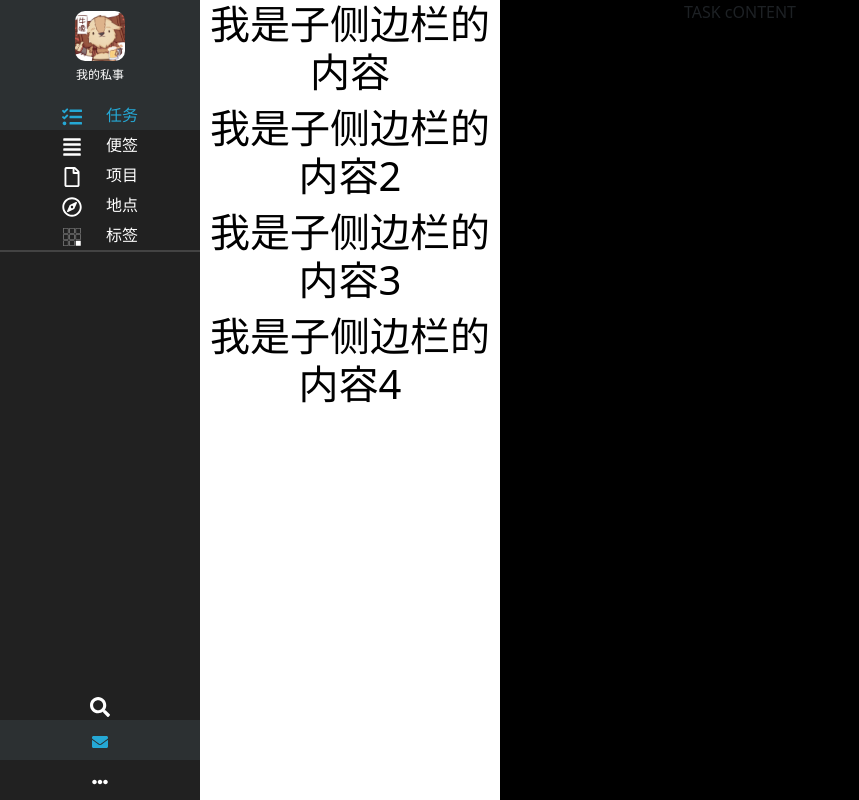
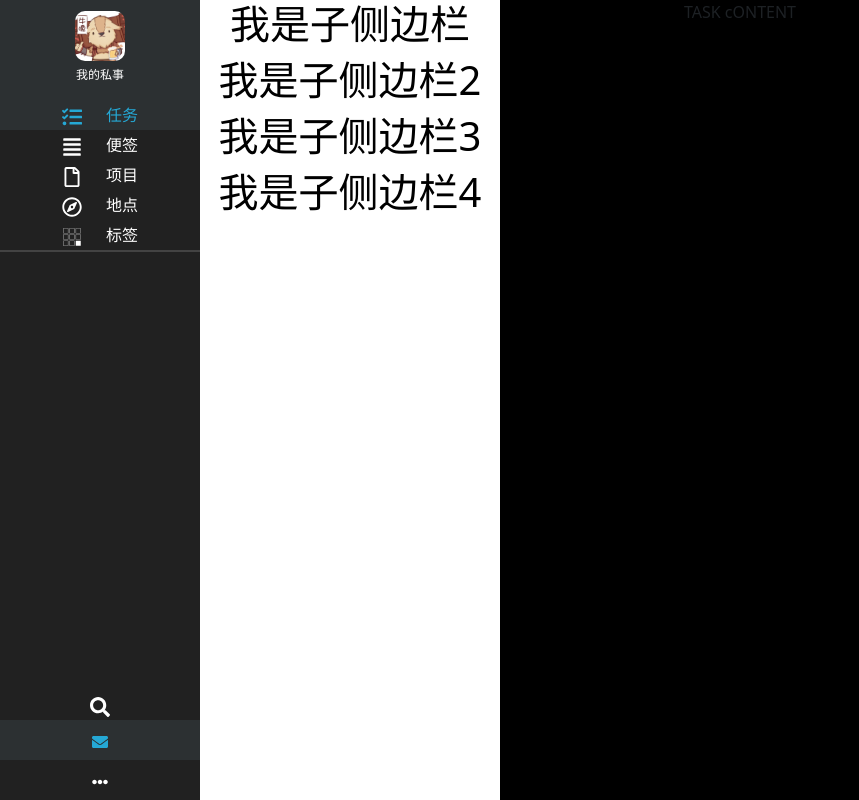
Before and after one commit to liulaoliu/hieplan, a React (Create React App) app: page /main/task in a window 1280 px wide. Both pictures are taken after a click on the element 100 px from the left and 740 px from the top of the page. Shown: the whole page, without its empty margins (0-859 px from the left). Built offline with nearby package versions, Linux system fonts and the light colour scheme.

Commit message:
通过在sidebardata.config.ts中提供子侧边栏的具体 组件,可以渲染对应的子侧边栏

```diff
--- a/src/Components/sidebar/Sidebar.tsx
+++ b/src/Components/sidebar/Sidebar.tsx
@@ -84,21 +84,17 @@ export default function Sidebar({ inWhatRoute }: Props): ReactElement {
               />
             );
           }
+
           return (
             <SidebarBlock
               key={idx}
               height={40}
               childSidebarContent={
-                <div
-                  style={{
-                    color: "black",
-                  }}
-                >
-                  <h1> 我是子侧边栏的内容</h1>
-                  <h1> 我是子侧边栏的内容2</h1>
-                  <h1> 我是子侧边栏的内容3</h1>
-                  <h1> 我是子侧边栏的内容4</h1>
-                </div>
+                item.childSidebar ? (
+                  <item.childSidebar />
+                ) : (
+                  <div>"没提供子侧边栏内容,你瞎传什么呢? 赶紧删了"</div>
+                )
               }
               passWhenChangeByOuterState={{
                 itemName: item.itemName,
--- a/src/Components/sidebar/SidebarData.config.ts
+++ b/src/Components/sidebar/SidebarData.config.ts
@@ -9,6 +9,8 @@ import {
   FaBuromobelexperte,
   FaRegCompass,
 } from "react-icons/fa";
+
+import Test from "./Test";
 
 export const SIDEBARREGULARDATA: any = [
   {
@@ -62,6 +64,7 @@ export const SIDEBARbottomDATA: any = [
     icon: FaEnvelope,
     urlRelated: false,
     text: null,
+    childSidebar: Test,
   },
   {
     itemName: "ellipsis",
--- /dev/null
+++ b/src/Components/sidebar/Test.tsx
@@ -0,0 +1,14 @@
+import React, { ReactElement } from "react";
+
+interface Props {}
+
+export default function Test({}: Props): ReactElement {
+  return (
+    <div>
+      <h1>我是子侧边栏</h1>
+      <h1>我是子侧边栏2</h1>
+      <h1>我是子侧边栏3</h1>
+      <h1>我是子侧边栏4</h1>
+    </div>
+  );
+}
--- a/src/Components/sidebar/sidebarItem/SidebarBlock.tsx
+++ b/src/Components/sidebar/sidebarItem/SidebarBlock.tsx
@@ -25,7 +25,7 @@ export interface SidebarBlockProps {
   hasChildSidebar?: boolean;
   // 默认为false
   changeByUrl?: boolean;
-  childSidebarContent?: ReactElement;
+  childSidebarContent?: ReactElement<any>;
 }
 
 /**
@@ -133,7 +133,13 @@ export default function SidebarBlock({
               e.stopPropagation();
             }}
           >
-            {childSidebarContent}
+            <div
+              style={{
+                color: "black",
+              }}
+            >
+              {childSidebarContent}
+            </div>
           </div>
         ) : null
       }
```
